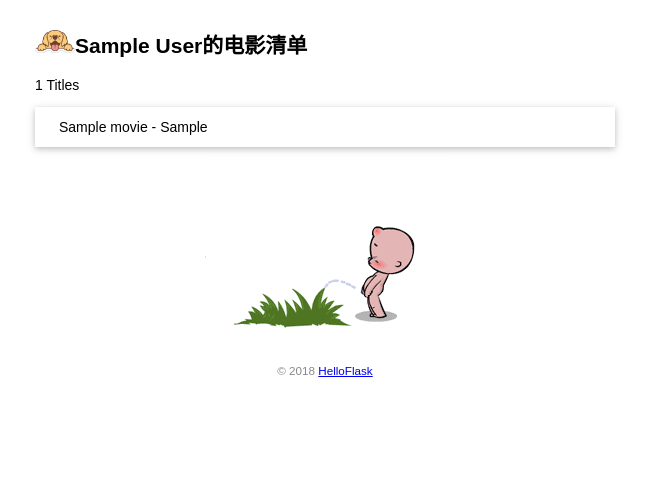
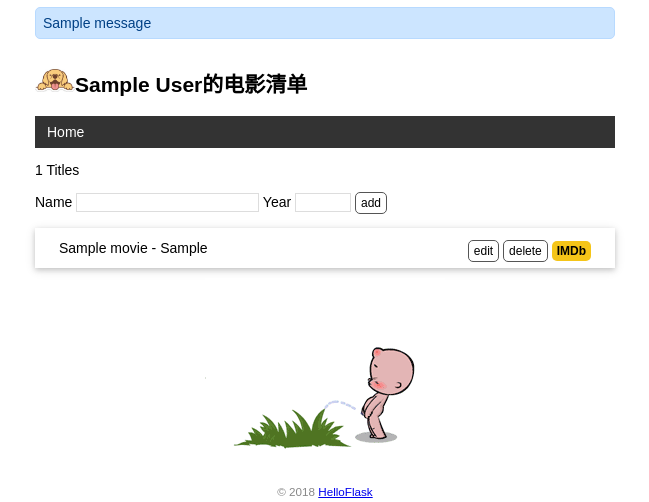
Before and after one commit to changening/watchlist, a Flask app: page / in a window 1280 px wide. Shown: the top 502 px of the page, without its empty margins (315-964 px from the left). Run offline with Flask 2, Linux system fonts and the light colour scheme; tables that the repository leaves empty hold one stand-in row (values such as "Sample post"); one stand-in notice (Sample message) is shown.

Commit message:
deal form

```diff
--- a/app.py
+++ b/app.py
@@ -2,10 +2,10 @@ import os
 import sys
 import click
 
-from flask import Flask,render_template
+from flask import Flask,render_template, request, url_for, redirect, flash
 from markupsafe import escape
-from flask import url_for
 from flask_sqlalchemy import SQLAlchemy
+
 
 # SQLite URI 兼容配置
 WIN = sys.platform.startswith('win')
@@ -15,6 +15,7 @@ else:
     prefix = 'sqlite:////'  # 否则使用四个斜线
 
 app = Flask(__name__)
+app.config['SECRET_KEY'] = 'dev' # 设置签名所需的密钥
 app.config['SQLALCHEMY_DATABASE_URI'] = prefix + os.path.join(app.root_path, 'data.db')
 app.config['SQLALCHEMY_TRACK_MODIFICATIONS'] = False  # 关闭对模型修改的监控
 # 在扩展类实例化前加载配置
@@ -64,6 +65,7 @@ def forge():
     # 定义user的名字后提交到数据库
     user = User(name=name)
     db.session.add(user)
+
     for m in movies:
         movie = Movie(title=m['title'], year=m['year'])
         db.session.add(movie)
@@ -72,22 +74,67 @@ def forge():
     click.echo('data were created')
 
 
-@app.route('/')
-def index():
+# 上下文处理函数
+@app.context_processor
+def inject_user():
     user = User.query.first()
-    movies = Movie.query.all()
-    return render_template('index.html', user=user, movies=movies)
+    return dict(user=user)
 
 
-@app.route('/user/<name>')
-def user_page(name):
-    return f'user: {escape(name)}'
+# 处理表单数据
+@app.route('/', methods=['GET', 'POST'])
+def index():
+    if request.method == 'POST':
+        # 获取表单数据
+        title = request.form.get('title')
+        year = request.form.get('year')
+        # 验证数据
+        if not title or not year or len(year) > 4 or len(title) > 60 or year < 1900:
+            flash('Invalid input') # 显示错误提示
+            return redirect(url_for('index')) # 重定向回主页
+        # 保存表单数据到数据库
+        movie = Movie(title=title, year=year) # 创建记录
+        db.session.add(movie) # 添加到数据库
+        db.session.commit()   # 提交数据会话
+        return redirect(url_for('index')) # 重定向回主页
+
+    movies = Movie.query.all()
+    return render_template('index.html', movies=movies)
 
 
-@app.route('/test')
-def test_url_for():
-    print(url_for('hello'))
-    print(url_for('user_page', name='greyli'))  # 输出：/user/greyli
-    # 下面这个调用传入了多余的关键字参数，它们会被作为查询字符串附加到 URL 后面。
-    print(url_for('test_url_for', num=2))  # 输出：/test?num=2
-    return '你好呀'
+# 编辑电影条目
+@app.route('/movie/edit/<int:movie_id>', methods=['GET', 'POST'])
+def edit(movie_id):
+    # 使用了get_or_404()方法，它会返回对应主键的记录，如果没有找到，则返回404错误响应
+    movie = Movie.query.get_or_404(movie_id)
+    if request.method == 'POST':
+        # 获取表单数据
+        title = request.form.get('title')
+        year = request.form.get('year')
+        # 验证数据
+        if not title or not year or len(year) > 4 or len(title) > 60 or year < 1900:
+            flash('Invalid input') # 显示错误提示
+            return redirect(url_for('edit', movie_id=movie_id)) # 重定向回对应的编辑页面
+        # 保存表单数据到数据库
+        movie.title = title # 更新标题
+        movie.year = year   # 更新年份
+        db.session.commit()   # 提交数据会话
+        return redirect(url_for('index')) # 重定向回主页
+
+    return render_template('index.html', movie=movie)
+
+
+# 错误处理函数
+@app.errorhandler(404)  # 传入要处理的错误代码
+def page_not_found(e):  # 接受异常对象作为参数
+    return render_template('404.html'), 404  # 返回模板和状态码
+
+
+# 删除电影条目
+@app.route('/movie/delote/<int:movie_id>', methods=['POST']) # 限定只接受POST请求
+def delete(movie_id):
+    movie = Movie.query.get_or_404(movie_id) # 获取电影记录
+    db.session.delete(movie)
+    db.session.commit()
+    flash('Item deleted.')
+    return redirect(url_for('index')) # 重定向回主页
--- a/static/CSS/style.css
+++ b/static/CSS/style.css
@@ -46,3 +46,86 @@ footer {
     margin: 0 auto;
     height: 180px;
 }
+
+nav ul {
+    list-style-type: none;
+    margin: 0;
+    padding: 0;
+    overflow: hidden;
+    background-color: #333;
+}
+
+nav li {
+    float: left;
+}
+
+nav li a {
+    display: block;
+    color: white;
+    text-align: center;
+    padding: 8px 12px;
+    text-decoration: none;
+}
+
+nav li a:hover {
+    background-color: #111;
+}
+
+.float-right {
+    float: right;
+}
+
+.imdb {
+    font-size: 12px;
+    font-weight: bold;
+    color: black;
+    text-decoration: none;
+    background: #F5C518;
+    border-radius: 5px;
+    padding: 3px 5px;
+}
+
+.alert {
+    position: relative;
+    padding: 7px;
+    margin: 7px 0;
+    border: 1px solid transparent;
+    color: #004085;
+    background-color: #cce5ff;
+    border-color: #b8daff;
+    border-radius: 5px;
+}
+
+.inline-form {
+    display: inline;
+}
+
+input[type=submit] {
+    font-family: inherit;
+}
+
+input[type=text] {
+    border: 1px solid #ddd;
+}
+
+input[name=year] {
+    width: 50px;
+}
+
+.btn {
+    font-size: 12px;
+    padding: 3px 5px;
+    text-decoration: none;
+    cursor: pointer;
+    background-color: white;
+    color: black;
+    border: 1px solid #555555;
+    border-radius: 5px;
+}
+
+.btn:hover {
+    text-decoration: none;
+    background-color: blue;
+    color: white;
+    border: 1px solid black;
+}
--- /dev/null
+++ b/templates/base.html
@@ -0,0 +1,30 @@
+<!DOCTYPE html>
+<html lang="en">
+<head>
+    {% block head %}
+    <meta charset="UTF-8">
+    <meta name="viewport" content="width=device-width, initial-scale=1.0">
+    <title>{{ user.name }}的电影清单</title>
+    <link rel="icon" href="{{ url_for('static', filename='images/favicon.png') }}">
+    <link rel="stylesheet" href="{{ url_for('static', filename='CSS/style.css') }}" type="text/css">
+    {% endblock %}
+</head>
+<body>
+    {#使用 get_flashed_messages()函数获取提示消息并显示#}
+    {% for message in get_flashed_messages() %}
+        <div class="alert">{{ message }}</div>
+    {% endfor %}
+    <h2>
+        <img alt="see" class="see" src="{{ url_for('static', filename='images/see.png') }}">{{ user.name }}的电影清单
+    </h2>
+    <nav>
+        <ul>
+            <li><a href="{{ url_for('index') }}">Home</a></li>
+        </ul>
+    </nav>
+    {% block content %}{% endblock %}
+    <footer>
+        <small>&copy; 2018 <a href="http://helloflask.com/book/3">HelloFlask</a></small>
+    </footer>
+</body>
+</html>
--- a/templates/index.html
+++ b/templates/index.html
@@ -1,24 +1,24 @@
-<!DOCTYPE html>
-<html lang="en">
-<head>
-    <meta charset="UTF-8">
-    <title>{{ user.name }}的电影清单</title>
-    <link rel="icon" href="{{ url_for('static', filename='images/favicon.png') }}">
-    <link rel="stylesheet" href="{{ url_for('static', filename='CSS/style.css') }}" type="text/css">
-</head>
-<body>
-    <h2>
-        <img alt="see" class="see" src="{{ url_for('static', filename='images/see.png') }}">{{ user.name }}的电影清单
-    </h2>
-    <p>{{ movies|length }} Titles</p>
-    <ul class="movie-list">
-            {% for movie in movies %}
-            <li>{{ movie.title }} - {{ movie.year }}</li>
-            {% endfor %}
-    </ul>
-    <img alt="boy piss" class="boy" src="{{ url_for('static', filename='images/boy.gif') }}">
-    <footer>
-        <small>&copy; 2018 <a href="http://helloflask.com/book/3">HelloFlask</a></small>
-    </footer>
-</body>
-</html>
+{% extends 'base.html' %}
+
+{% block content %}
+<p>{{ movies|length }} Titles</p>
+<form method="post">
+    Name <input type="text" name="title" autocomplete="off" required>
+    Year <input type="text" name="year" autocomplete="off" required>
+    <input class="btn" type="submit" name="submit" value="add">
+</form>
+<ul class="movie-list">
+    {% for movie in movies %}
+    <li>{{ movie.title }} - {{ movie.year }}
+        <span class="float-right">
+            <a class="btn" href="{{ url_for('edit', movie_id=movie.id) }}">edit</a>
+            <form class="inline-form" method="post" action="{{ url_for('delete', movie_id=movie.id) }}">
+                <input class="btn" type="submit" name="delete" value="delete" onclick="return confirm('are you sure?')">
+            </form>
+            <a class="imdb" href="https://www.imdb.com/find?q={{ movie.title }}" target="_blank" title="Find this movie on IMDb">IMDb</a>
+        </span>
+    </li>
+    {% endfor %}
+</ul>
+<img alt="boy piss" class="boy" src="{{ url_for('static', filename='images/boy.gif') }}" title="熊~孩~子">
+{% endblock %}
```
Also changed, not shown: templates/404.html (added, +12 -0 lines), templates/edit.html (added, +10 -0 lines).
